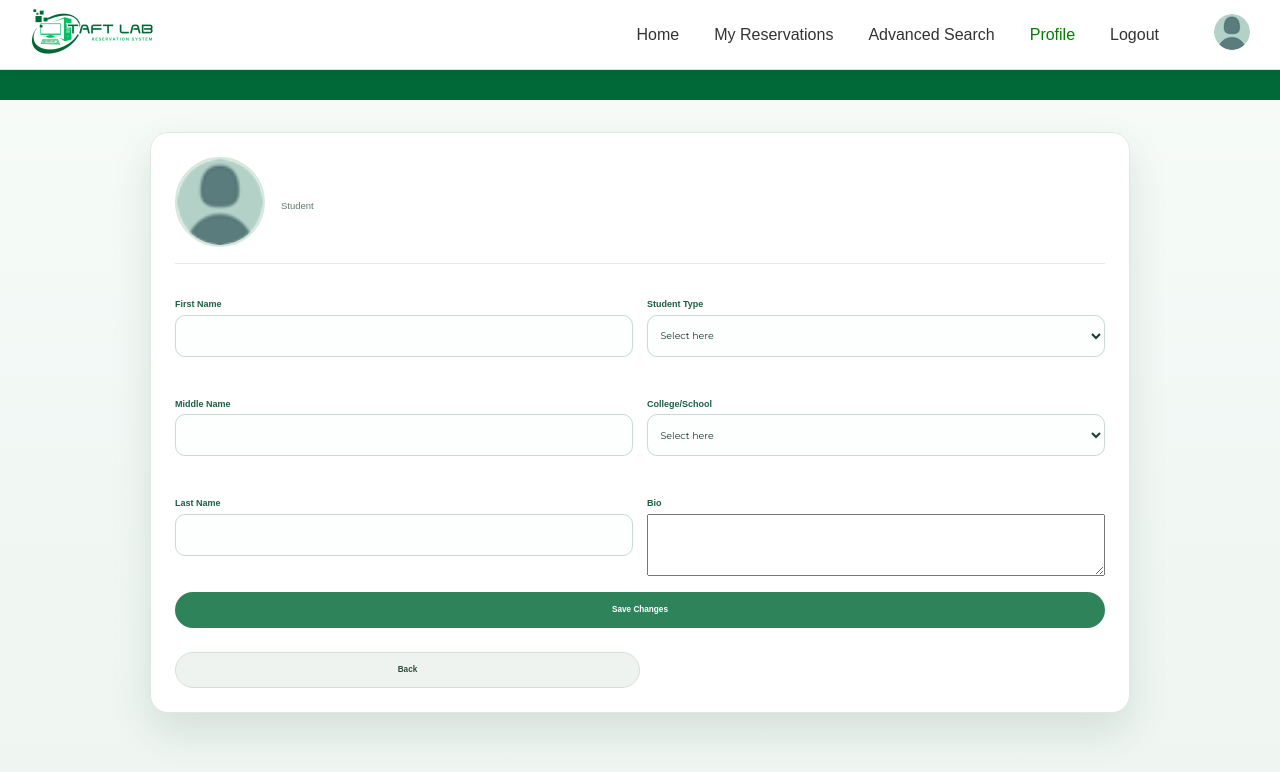
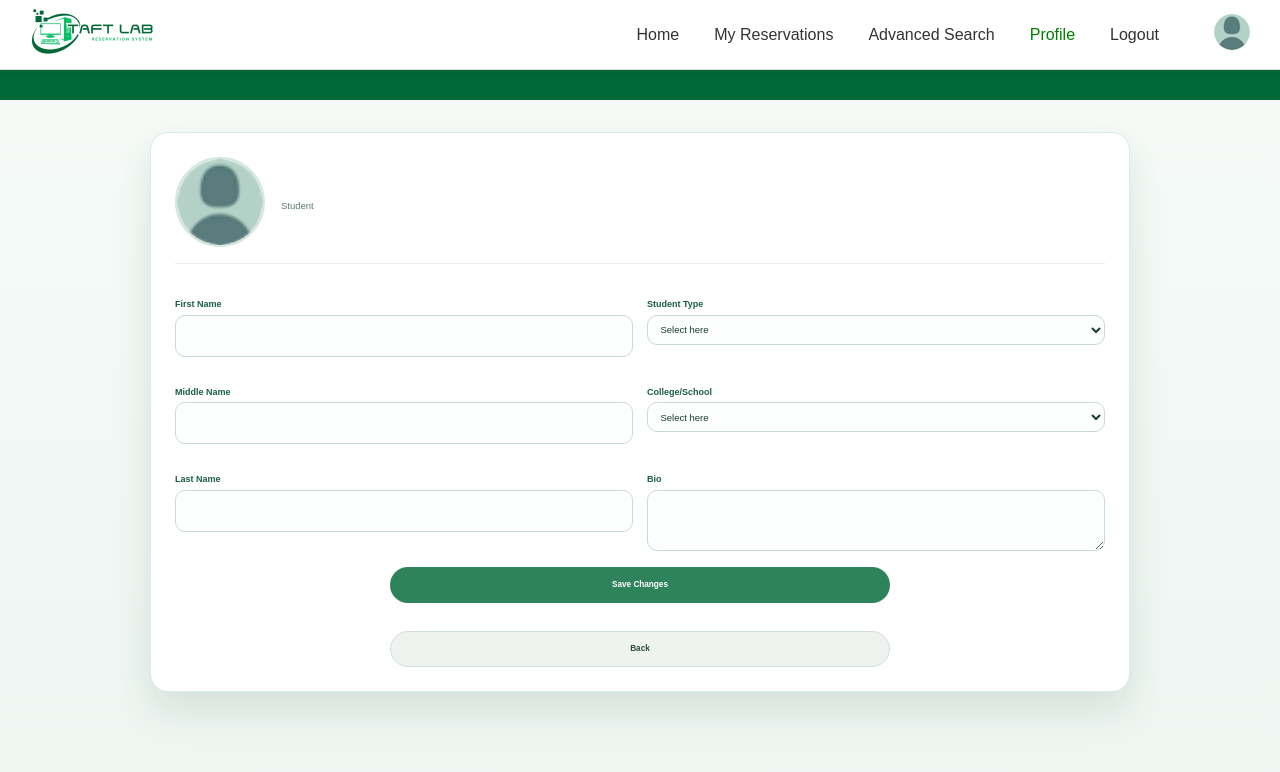
Before and after one commit to Notebook24/CCAPDEV_Taft_Lab, a React (Vite) app: page /user/edit-profile in a window 1280 px wide. Shown: the top 772 px of the page. Built offline with nearby package versions, Linux system fonts and the light colour scheme; no server answers; sample sign-in values are in the browser's storage.

Commit message:
Fix: package and style fixes

```diff
--- a/frontend/src/style/user_css/UserEditProfile.css
+++ b/frontend/src/style/user_css/UserEditProfile.css
@@ -83,20 +83,26 @@
 }
 
 .user-edit-profile-page .form-group input,
-.user-edit-profile-page .form-group select {
-  height: 42px;
+.user-edit-profile-page .form-group select,
+.user-edit-profile-page .form-group textarea {
   width: 100%;
-  padding: 0 0.85rem;
+  padding: 0.75rem 0.85rem;
   border: 1px solid #c7dbcf;
   border-radius: 10px;
   background: #fdfefe;
   font-size: 0.95rem;
   color: #173e2c;
   transition: border-color 0.2s ease, box-shadow 0.2s ease;
+  font-family: inherit;
+}
+
+.user-edit-profile-page .form-group input {
+  height: 42px;
 }
 
 .user-edit-profile-page .form-group input:focus,
-.user-edit-profile-page .form-group select:focus {
+.user-edit-profile-page .form-group select:focus,
+.user-edit-profile-page .form-group textarea:focus {
   outline: none;
   border-color: #3f926b;
   box-shadow: 0 0 0 3px rgba(63, 146, 107, 0.16);
@@ -106,11 +112,13 @@
   margin-top: 1.6rem;
   display: flex;
   justify-content: center;
-  gap: 0.6rem;
+  align-items: center;
+  gap: 1rem;
+  flex-wrap: wrap;
 }
 
 .user-edit-profile-page .btn {
-  min-width: 112px;
+  width: 500px;
   height: 36px;
   padding: 0 0.8rem;
   border-radius: 999px;
```
Also changed, not shown: 1 other file (tests, documents, lock files or other folders).
